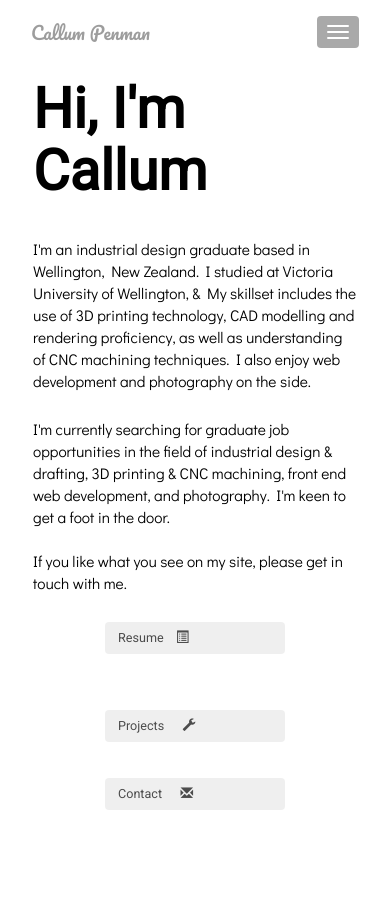
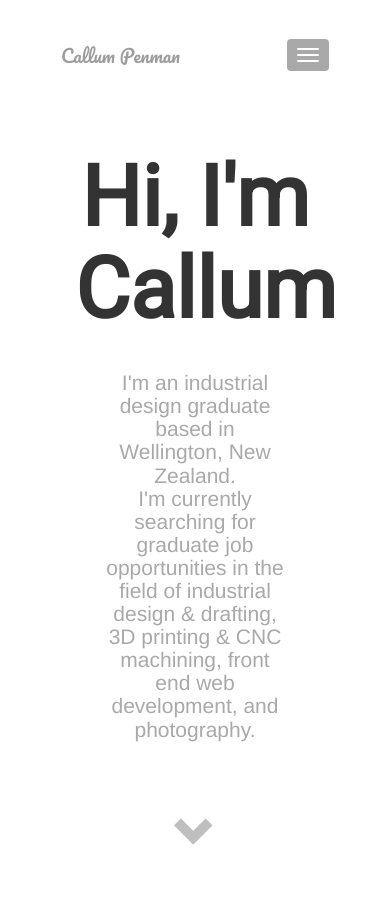
Before and after one commit to penmancall/website-concept-1, a PHP site: page / in a window 390 px wide. Shown: the top 914 px of the page. Before the commit the page ends 810 px from the top, so only its background shows below. Run offline with PHP 8.4, Linux system fonts and the light colour scheme; some libraries are stand-ins or nearby versions.

Commit message:
Add files via upload

```diff
--- a/index.html
+++ b/index.html
@@ -11,11 +11,17 @@
       <link rel="stylesheet" type="text/css" href="stylesheet.css">
       <link rel="stylesheet" type="text/css" href="bootstrap-social.css">
       <script src="https://use.fontawesome.com/a47f5ff182.js"></script>
-
       <script src="https://ajax.googleapis.com/ajax/libs/jquery/2.1.3/jquery.min.js"></script>
       <script src="https://maxcdn.bootstrapcdn.com/bootstrap/3.3.5/js/bootstrap.min.js"></script>
       <link rel="stylesheet" href="https://unpkg.com/flickity@2.0/dist/flickity.min.css">
       <script src="https://unpkg.com/flickity@2.0/dist/flickity.pkgd.min.js"></script>
+      <script src="http://ajax.googleapis.com/ajax/libs/jqueryui/1.10.1/jquery-ui.min.js" type="text/javascript"></script>
+
+
+<!--include these script in head section or wherever you want-->
+
+<script type = "text/javascript" src="experiment.js"></script>
+
       <title>Callum Penman</title>
   </head>
 
@@ -23,7 +29,7 @@
   <body>
 
 
-<div class="container">
+<div class="container-fluid">
 <nav class="navbar navbar-inverse">
   <div class="container-fluid">
     <div class="navbar-header">
@@ -78,86 +84,38 @@
     </div>
   </div>
 </nav>
-
-<div class="mainpage">
-
-    <div class="box animate fadeIn headingfade">
-     <h3 class="bigheading">Hi, I'm Callum</h3>
+<div class="jumbotron jumbotron-fluid">
+    <div class="container-fluid">
+    <div class="headingfade box animate fadeIn">
+     <h3 class="myname">Hi, I'm Callum</h3>
     </div>
-      <div class="box animate fadeIn paragraphfade">
-        <p class="headingtext1">I'm an industrial design graduate based in Wellington, New Zealand.<br id="mobile"> I studied at Victoria University of Wellington, & My skillset includes  the use of 3D printing technology, CAD modelling and rendering proficiency, as well as understanding of CNC machining techniques.<br id="mobile"> I also enjoy web development and photography on the side.</p>
-        <p class="headingtext2">I'm currently searching for graduate job opportunities in the field of industrial design & drafting, 3D printing & CNC machining, front end web development, and photography. I'm keen to get a foot in the door.<br> <br>If you like what you see on my site, please get in touch with me. </p>
-
-
-
-    <div class="button-container">
-    <span class="animate fadeInUp button-one nomobile">
-      <a href="CV.html"><button type="button" class="btn mobilebtn">Resume<span class="glyphicon glyphicon-list-alt"></span></button></a>
-
-    </span>
-
-    <span class="animate fadeInUp button-two nomobile">
-      <a href="University%20Projects.html"><button type="button" class="btn mobilebtn">Projects<span class="glyphicon glyphicon-wrench"></span></button></a>
-
-    </span>
-
-    <span class="animate fadeInUp button-three">
-      <a href="mailto:callum.penman@outlook.com"><button type="button" class="btn mobilebtn">Contact<span class="glyphicon glyphicon-envelope"></span></button></a>
-
-    </span>
-    </div>
-      </div>
-
-</div>
-
-
-<div class="carousel-container nomobile animate fadeIn carousel-fade">
-  <div id="myCarousel" class="carousel slide" data-ride="carousel">
-    <!-- Indicators -->
-    <ol class="carousel-indicators">
-      <li data-target="#myCarousel" data-slide-to="0" class="active"></li>
-      <li data-target="#myCarousel" data-slide-to="1"></li>
-      <li data-target="#myCarousel" data-slide-to="2"></li>
-    </ol>
-
-    <!-- Wrapper for slides -->
-    <div class="carousel-inner">
-
-      <div class="item active">
-        <img src="https://i.imgur.com/yoMdkAA.png" alt="Los Angeles" style="width:100%;">
-        <div class="carousel-caption">
+    <div class="sub-headingfade box animate fadeIn">
+        <h5 class="sub-heading">I'm an industrial design graduate based in Wellington, New Zealand.<br>I'm currently searching for graduate job opportunities in the field of industrial design & drafting, 3D printing & CNC machining, front end web development, and photography.</h5></div>
+        <div class="glyphs box animate fadeIn">
+            <a href="#skillset"> <span class="glyphicon glyphicon-chevron-down"></span></a>
         </div>
-      </div>
-
-      <div class="item">
-        <img src="https://i.imgur.com/oqfAaLx.png" alt="Chicago" style="width:100%;">
-        <div class="carousel-caption">
-        </div>
-      </div>
-
-      <div class="item">
-        <img src="https://i.imgur.com/I3Li05H.png" alt="New York" style="width:100%;">
-        <div class="carousel-caption">
-        </div>
-      </div>
-
-    </div>
-
-    <!-- Left and right controls -->
-    <a class="left carousel-control" href="#myCarousel" data-slide="prev">
-      <span class="glyphicon glyphicon-chevron-left"></span>
-    </a>
-    <a class="right carousel-control" href="#myCarousel" data-slide="next">
-      <span class="glyphicon glyphicon-chevron-right"></span>
-    </a>
-  </div>
 </div>
 
 </div>
 
+<div class="container-pic box animate fadeIn">
+
+  <img class="container-pic" src="https://i.imgur.com/oqfAaLx.png">
+      <div class="centered"><h4 class="skillset" id="skillset">My skillset includes</h4>
+    <p class="centered2 hideme">Experience building and rendering complex 3D assemblies within SolidWorks and Keyshot<br><br>Hands on experience designing for and operating 3D printers.<br><br>Experience with Adobe Photoshop, Illustrator, Premiere and Lightroom</p>
+    </div>
+    </div>
 
 
+   <!--
+        <h4 class="centered">My skillset includes</h4>
 
 
-  </body>
+        <p class="centered2 hideme">Experience building and rendering complex 3D assemblies within SolidWorks and Keyshot<br><br>Hands on experience designing for and operating 3D printers.<br><br>Experience with Adobe Photoshop, Illustrator, Premiere and Lightroom</p>
+    -->
+
+
+</div>
+</body>
+
 </html>
--- a/stylesheet.css
+++ b/stylesheet.css
@@ -1,6 +1,6 @@
 /* navbar styling*/
 .container-fluid{
-    padding-top: 2%;
+    padding-top:0;
     background-color: white;}
 .icon-bar{
     background-color: white;}
@@ -128,30 +128,27 @@
 /*=== delays ===*/
 
 
-.bigheading{
-    font-family: "Roboto";
-    color: black;
-    font-weight: 900;
-    font-size: 5.1em;}
-.headingtext1{
-    color: black;
-    margin-top: 6%;
-    font-size: 1.1em;
-    font-family: "Didact Gothic";}
-
-
-
-
 
 .headingfade{
--webkit-animation-delay: 0.3s;
--moz-animation-delay: 0.3s;
-animation-delay: 0.3s;}
+-webkit-animation-delay: 0.5s;
+-moz-animation-delay: 0.5s;
+animation-delay: 0.5s;}
 
-.paragraphfade {
--webkit-animation-delay: 1s;
--moz-animation-delay: 1s;
-animation-delay: 1s;}
+.sub-headingfade {
+-webkit-animation-delay: 1.3s;
+-moz-animation-delay: 1.3s;
+animation-delay: 1.3s;}
+
+.container-pic{
+    -webkit-animation-delay: 2.2s;
+-moz-animation-delay: 2.2s;
+animation-delay: 2.2s;}
+
+.glyphs{
+       -webkit-animation-delay: 2.4s;
+-moz-animation-delay: 2.4s;
+animation-delay: 2.4s;
+}
 
 .button-one {
 align-content: center;
@@ -216,32 +213,6 @@ animation-delay: 1s;
 	animation-name: fadeIn;}
 
 
-
-
-
-
-
-
-
-
-
-
-
-
-
-
-.carousel-container{
-    position: static;
-    overflow: hidden;
-    border-radius: 1em;
-    width: 48%;
-    margin-left: 50%;
-    margin-top: -30%;}
-
-.my-carousel{
-    width: 100%;
-    overflow: hidden;
-    height: 100%;}
 
 
 
@@ -393,6 +364,103 @@ section{
         width: 90%;
         font-size: 1.1em;
         margin-left:auto;
-        margin-right:auto;}
+        margin-right:auto;}}
 
+
+
+
+
+
+
+
+
+
+
+
+
+
+
+
+
+
+
+.jumbotron{
+    text-align: center;
+    width: 100%;
+    background-color: transparent;}
+.myname{
+    max-width: 100%;
+    font-size: 6em;
+    font-family: "Roboto";
+    font-weight: 900;}
+.sub-headingfade{
+    padding-top: 1em;}
+.sub-heading{
+    width: 75%;
+    margin-left: auto;
+    margin-right: auto;
+    color: darkgray;
+    font-size: 1.5em;}
+
+
+
+
+
+.container-pic{
+    font-family: "Roboto";
+    position: relative;
+    background-color: #f2f2f2;
+    opacity: 0.2;
+    width: 100%;
+    max-height: 100%;
+    padding-bottom: 5em;
+    max-width: 100%;}
+.centered {
+
+    max-width: 100%;
+    height: 100%;
+    width: 100%;
+    text-align: center;
+    margin-top: -30%;}
+.centered2{
+    padding-top: 1.5em;
+    font-family: "roboto";
+    font-size: 1.5em;
+    max-width: 100%;
+    height: 100%;
+    width: 100%;
+    text-align: center;}
+.skillset{
+    color: black;
+    font-size: 4em;
+    font-weight: 900;
 }
+
+body{
+    background-image:;
+    padding: 30px;
+    background-position: center;
+}
+
+.text-over-pic{
+    width: 100%;
+    height: 100%;}
+
+.glyphs{
+    margin-top: 5em;
+    height: 100%;
+    width: 100%;}
+.glyphicon-chevron-down{
+    transition: opacity 0.5s;
+    color: grey;
+    font-size: 3em;
+    opacity: 0.5;}
+.glyphicon-chevron-down:hover{
+    transition: opacity, 0.5s;
+    opacity: 1;
+}
+
+
+
+.hideme{
+    opacity:0;}
```
